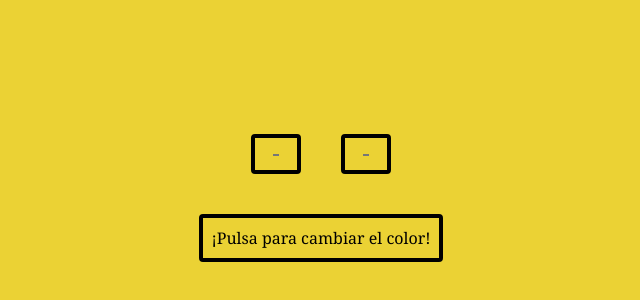
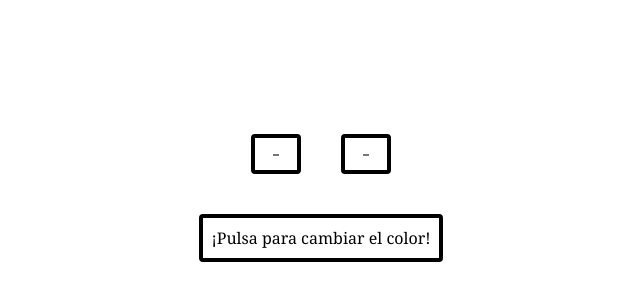
Before and after one commit to torruuu/vue-test, a Vue app: page / in a window 1280 px wide. Shown: the part 202-502 px from the top of the page, without its empty margins (319-959 px from the left). Built offline with nearby package versions, Linux system fonts and the light colour scheme.

Commit message:
chore: cambioColor v3

```diff
--- a/src/components/Juanal/CambioColor/ColorHijo.vue
+++ b/src/components/Juanal/CambioColor/ColorHijo.vue
@@ -1,35 +1,16 @@
 <script setup>
-import {ref, computed} from "vue";
-
-const props = defineProps({
-    colorBase: String
- })
+import {ref} from "vue";
 
 //Variable reactiva que recoge el INPUT con v-model y se manda al PADRE.
-const inputText = ref();
-const inputText2 = ref();
-const colorMezclado = computed(() => {
-  const parse = (hex) => {
-    const h = hex.replace('#', '');
-    return {
-      r: parseInt(h.substring(0, 2), 16),
-      g: parseInt(h.substring(2, 4), 16),
-      b: parseInt(h.substring(4, 6), 16),
-    };
-  };
-  const c1 = parse(inputText.value);
-  const c2 = parse(inputText2.value);
-  const r = Math.round((c1.r + c2.r) / 2).toString(16).padStart(2, '0');
-  const g = Math.round((c1.g + c2.g) / 2).toString(16).padStart(2, '0');
-  const b = Math.round((c1.b + c2.b) / 2).toString(16).padStart(2, '0');
-  return `#${r}${g}${b}`;
-});
-//EMIT - EVENTO PERSONALIZADO. CAMBIO DE COLOR.
+const inputText = ref('#ffffff');
+const inputText2 = ref('#ffffff');
+
+//EMIT - EVENTO PERSONALIZADO. CAMBIO DE COLOR. dos
 const emit = defineEmits(['cambioColor']);
 //FUNCION enviarOrden, es la que recoge el CLICK. Enviamos al padre el EVENTO PERSONALIZADO Y EL VALOR DEL INPUT PARA PODER CAMBIAR EL COLOR.
 
 function enviarOrden() {
-  emit ('cambioColor', colorMezclado.value, props.colorBase);
+  emit ('cambioColor', inputText.value, inputText2.value);
 }
 
 </script>
--- a/src/components/Juanal/CambioColor/ColorPadre.vue
+++ b/src/components/Juanal/CambioColor/ColorPadre.vue
@@ -1,21 +1,42 @@
 <script setup>
-import {ref} from "vue";
+import {ref, computed} from "vue";
 import ColorHijo from "./ColorHijo.vue";
 //VARIABLE COLOR FONDO, REACTIVA.
-const colorBase = ref('#ebd234')
-const colorFondo = ref(colorBase.value);
+const color1 = ref('#ffffff');
+const color2 = ref('#ffffff');
 //FUNCION CAMBIAR COLOR, RECIBE EL VALOR DEL HIJO (INPUTTEXT) Y CAMBIAMOS EL COLOR POR EL VALOR DEL INPUT TEXT
+function cambiarColor (inputText, inputText2) {
+    color1.value = inputText;
+    color2.value = inputText2;}
 
-function cambiarColor (colorMezclado) {
-    colorFondo.value=colorMezclado;
+const colorMezclado = computed(() => {
+  const parse = (hex) => {
+    const h = hex.replace('#', '');
+    return {
+      r: parseInt(h.substring(0, 2), 16),
+      g: parseInt(h.substring(2, 4), 16),
+      b: parseInt(h.substring(4, 6), 16),
+    };
+  };
 
-}
+  const c1 = parse(color1.value);
+  const c2 = parse(color2.value);
+
+  const r = Math.round((c1.r + c2.r) / 2).toString(16).padStart(2, '0');
+  const g = Math.round((c1.g + c2.g) / 2).toString(16).padStart(2, '0');
+  const b = Math.round((c1.b + c2.b) / 2).toString(16).padStart(2, '0');
+
+  return `#${r}${g}${b}`;
+});
+
 
 </script>
 <template>
 <!--_STYLE PARA QUE CAMBIE COLOR SEGÚN LO QUE MARCAMOS. EL HIJO RECIBE LA FUNCION CAMBIO DE COLOR Y EJECUTA LA QUE HEMOS DECLARADO AQUI.-->
-    <div :style="{backgroundColor: colorFondo}">
-    <ColorHijo :color-base="colorBase" @cambioColor="cambiarColor"/>
+    <div :style="{backgroundColor: colorMezclado}">
+    <ColorHijo @cambioColor="cambiarColor"/>
+
+
 
   </div>
 </template>
```
